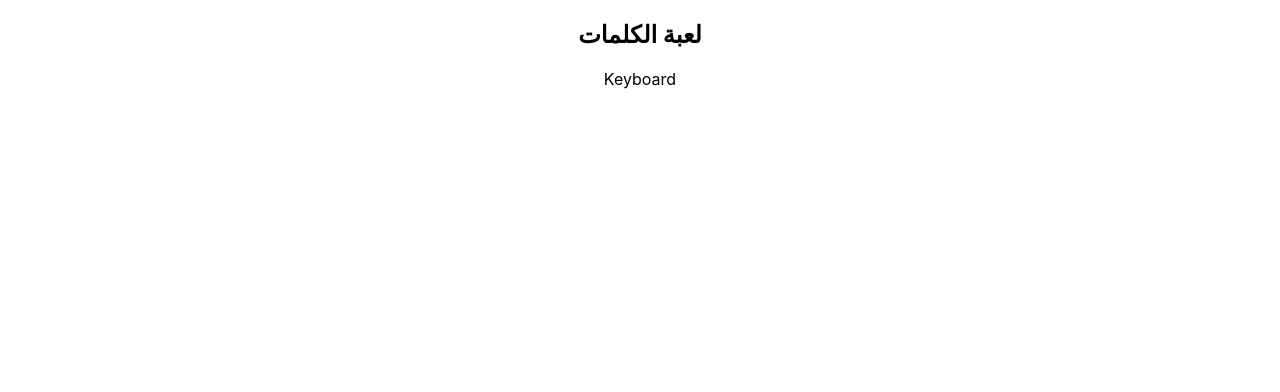
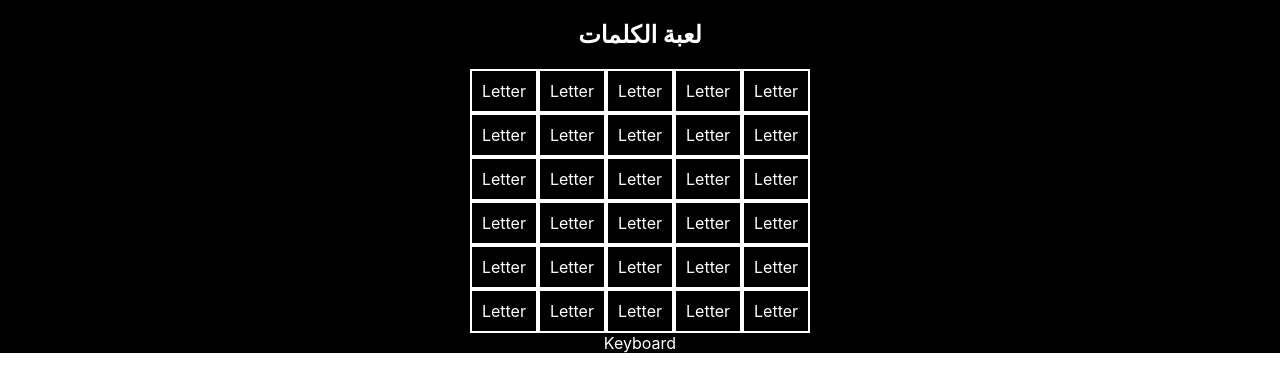
Before and after one commit to omaranBazna/wordle, a React (Create React App) app: page / in a window 1280 px wide. Shown: the top 392 px of the page. Built offline with nearby package versions, Linux system fonts and the light colour scheme.

Commit message:
add some styling

```diff
--- a/src/App.css
+++ b/src/App.css
@@ -7,7 +7,18 @@
   display:flex;
 }
 .App{
+  display:flex;
+  flex-direction:column;
+  align-items:center;
+  justify-content:center;
   width:100vw;
   margin:auto;
   text-align:center;
+  background:black;
+  color:white;
 }
+.letter {
+  padding:10px;
+  margin:10p;
+  border:2px solid rgb(255, 255, 255);
+}
--- a/src/components/Letter.jsx
+++ b/src/components/Letter.jsx
@@ -2,7 +2,7 @@ import React from 'react'
 function Letter({AttemptVal,LetterPos}){
     return (
         <div className="letter">
-
+            Letter
         </div>
     )
 }
```
